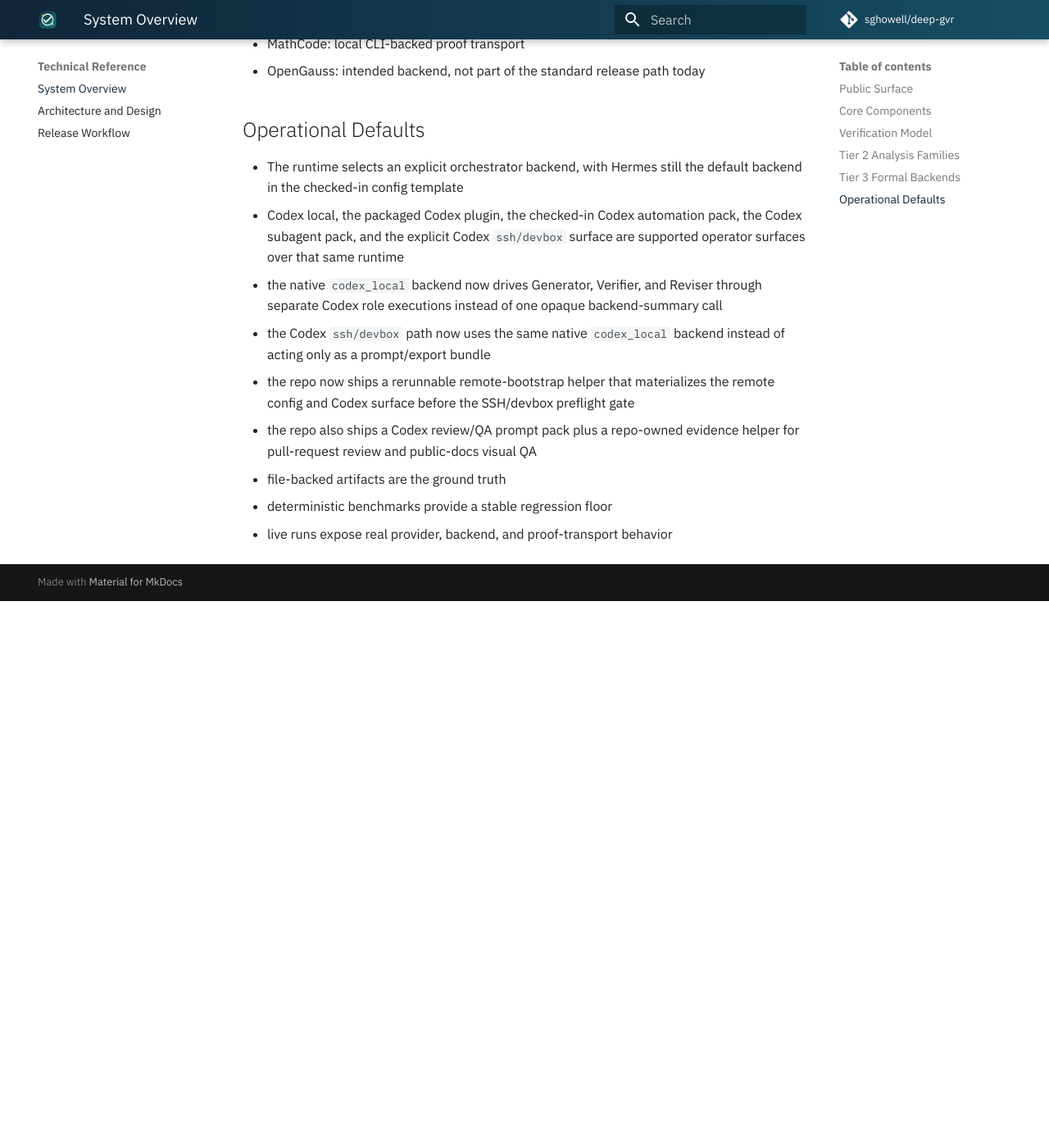
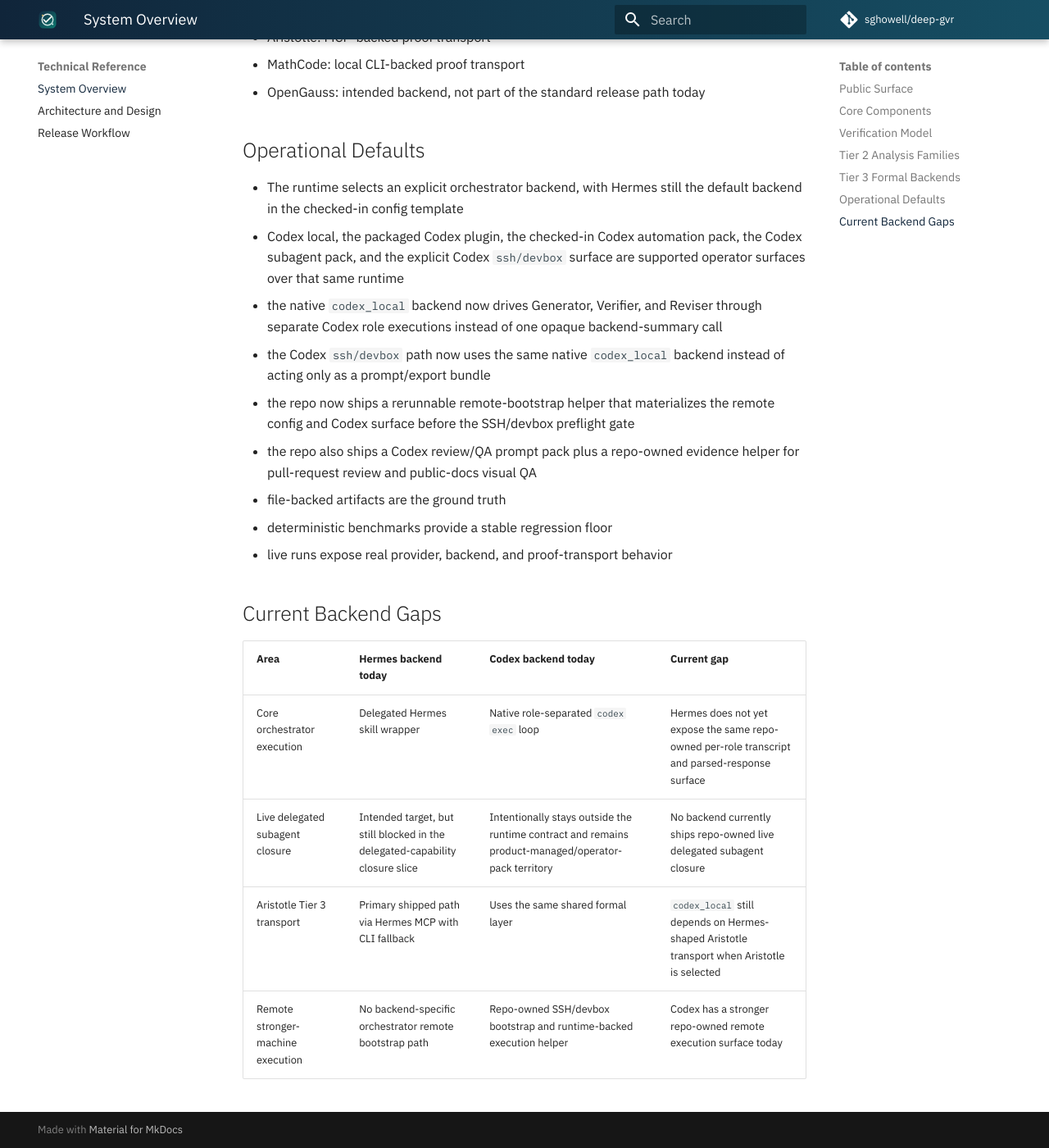
Before and after one commit to sghowell/deep-gvr, an MkDocs documentation site: the page built from docs/system-overview.md, in a window 1280 px wide and 1400 px high, scrolled down 3094 px. Shown: the whole window at 82% size. Built offline with MkDocs 1.6.1 and Material for MkDocs 9.7.7, drawn with Linux system fonts in a browser that asks for light colours; comment, search, counter and statistics services are not loaded; before the commit the page ends 3827 px from its top, so only the background shows below that; some of the changed text lies outside the part shown.

Commit message:
document openai native backend direction

```diff
--- a/docs/system-overview.md
+++ b/docs/system-overview.md
@@ -1,6 +1,6 @@
 # System Overview
 
-`deep-gvr` is a typed Python runtime with an explicit orchestrator-backend boundary plus Hermes and Codex-facing operator surfaces. Today the runtime supports both `hermes` and `codex_local` backends; Codex local, the packaged Codex plugin, Codex automation, Codex subagent, Codex review/QA, and Codex `ssh/devbox` remain supported surfaces over that same runtime. The native `codex_local` backend now executes Generator, Verifier, and Reviser as separate Codex role calls over the typed loop, and the SSH/devbox path can execute that same backend from a remote machine.
+`deep-gvr` is a typed Python runtime with an explicit orchestrator-backend boundary plus Hermes and Codex-facing operator surfaces. Today the runtime supports both `hermes` and `codex_local` backends; Codex local, the packaged Codex plugin, Codex automation, Codex subagent, Codex review/QA, and Codex `ssh/devbox` remain supported surfaces over that same runtime. The native `codex_local` backend now executes Generator, Verifier, and Reviser as separate Codex role calls over the typed loop, and the SSH/devbox path can execute that same backend from a remote machine. A separate `openai_native` backend is now planned, but it is not part of the shipped runtime surface yet.
 
 ## Public Surface
 
@@ -84,3 +84,12 @@
 - file-backed artifacts are the ground truth
 - deterministic benchmarks provide a stable regression floor
 - live runs expose real provider, backend, and proof-transport behavior
+
+## Current Backend Gaps
+
+| Area | Hermes backend today | Codex backend today | Current gap |
+|---|---|---|---|
+| Core orchestrator execution | Delegated Hermes skill wrapper | Native role-separated `codex exec` loop | Hermes does not yet expose the same repo-owned per-role transcript and parsed-response surface |
+| Live delegated subagent closure | Intended target, but still blocked in the delegated-capability closure slice | Intentionally stays outside the runtime contract and remains product-managed/operator-pack territory | No backend currently ships repo-owned live delegated subagent closure |
+| Aristotle Tier 3 transport | Primary shipped path via Hermes MCP with CLI fallback | Uses the same shared formal layer | `codex_local` still depends on Hermes-shaped Aristotle transport when Aristotle is selected |
+| Remote stronger-machine execution | No backend-specific orchestrator remote bootstrap path | Repo-owned SSH/devbox bootstrap and runtime-backed execution helper | Codex has a stronger repo-owned remote execution surface today |
```
Also changed, not shown: docs/architecture-status.md (+1 -0 lines), docs/deep-gvr-architecture.md (+6 -1 lines), 1 other file.
